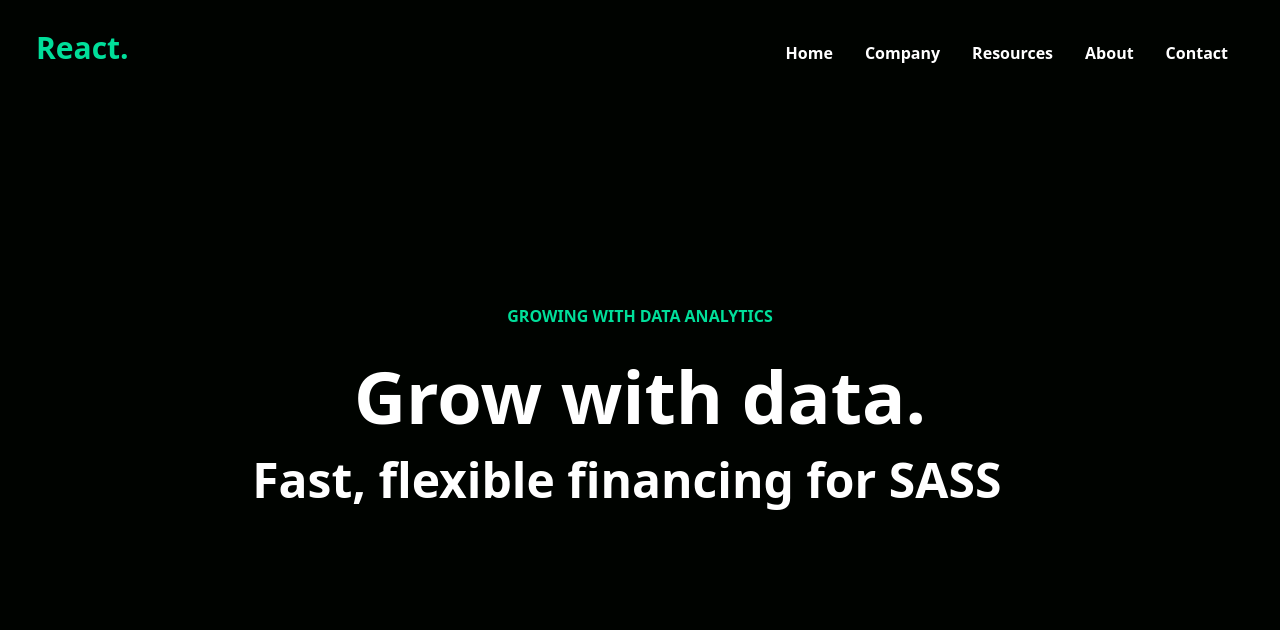
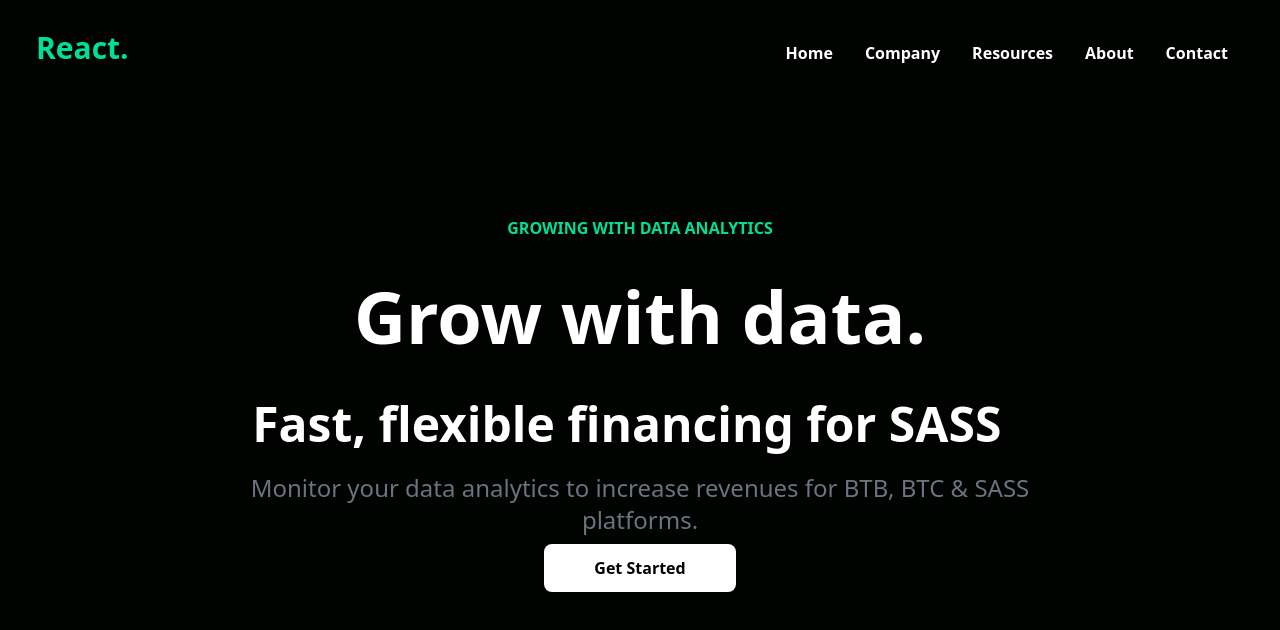
Before and after one commit to ferhatkplnn/react-tailwind-examples, a React (Vite) app in the folder data-finance-main-page/: page / in a window 1280 px wide. Shown: the top 630 px of the page. Built offline with nearby package versions, Linux system fonts and the light colour scheme.

Commit message:
feat: Add Get Started button to Hero section
- Added a new button to prompt user action in the Hero section
- Updated text layout and added explanatory message for better clarity

```diff
--- a/data-finance-main-page/src/components/hero/Hero.tsx
+++ b/data-finance-main-page/src/components/hero/Hero.tsx
@@ -1,20 +1,27 @@
 import Typed from "../Typed";
+import Button from "../shared/Button";
 
 const Hero = () => {
   return (
     <div className="text-white">
-      <div className="max-w-[800px] -mt-24 w-full h-screen mx-auto text-center flex flex-col justify-center">
+      <div className="max-w-[800px] -mt-24 w-full h-screen mx-auto text-center flex flex-col justify-center space-y-2">
         <p className="text-[#00df9a] font-bold p-2">
           GROWING WITH DATA ANALYTICS
         </p>
         <h1 className="text-4xl sm:text-7xl font-bold sm:py-6">
           Grow with data.
         </h1>
+
+        <div className="md:text-5xl sm:text-4xl text-xl font-bold sm:py-4">
+          Fast, flexible financing for{" "}
+          <Typed textArray={["BTB", "BTC", "SASS"]} />
+        </div>
+        <p className="sm:text-2xl text-xl font-medium text-gray-500">
+          Monitor your data analytics to increase revenues for BTB, BTC & SASS
+          platforms.
+        </p>
         <div>
-          <div className="md:text-5xl sm:text-4xl text-xl font-bold">
-            Fast, flexible financing for{" "}
-            <Typed textArray={["BTB", "BTC", "SASS"]} />
-          </div>
+          <Button text="Get Started" className="bg-[#00df9a] w-48" />
         </div>
       </div>
     </div>
```
